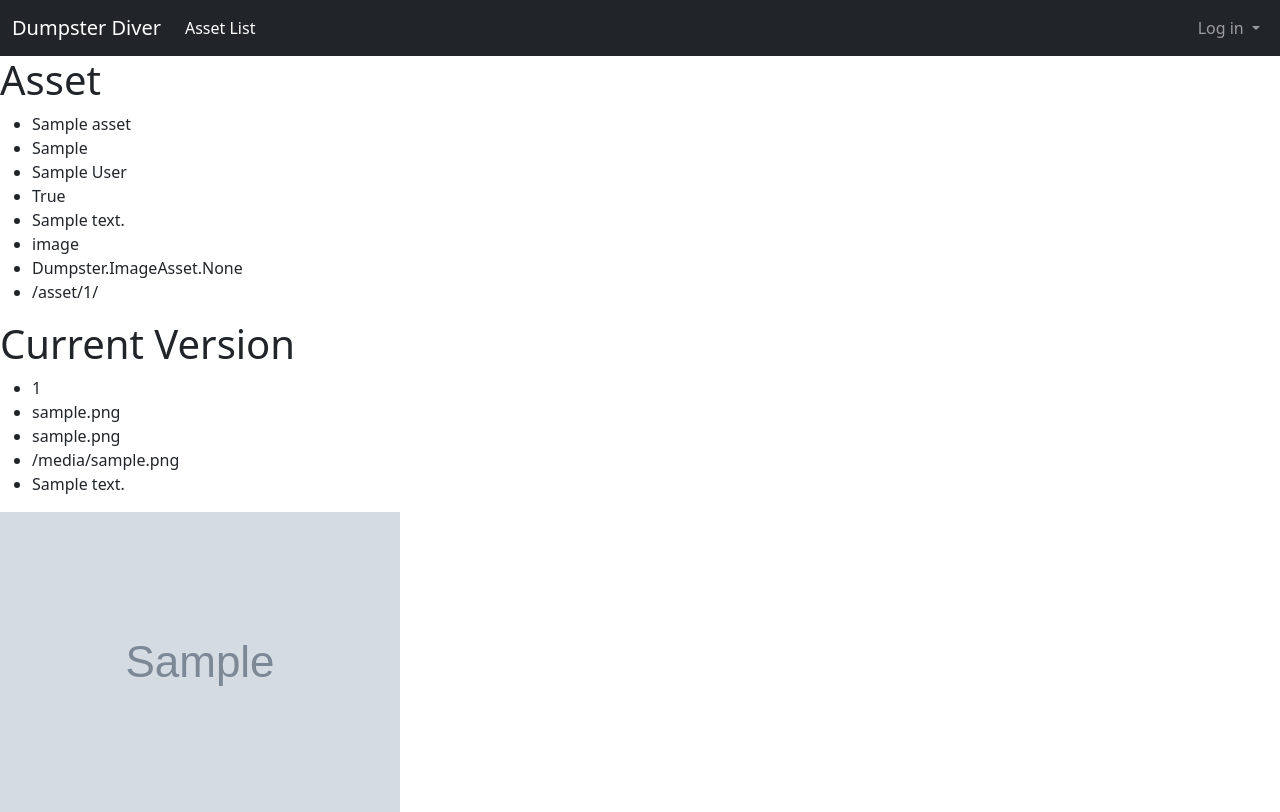
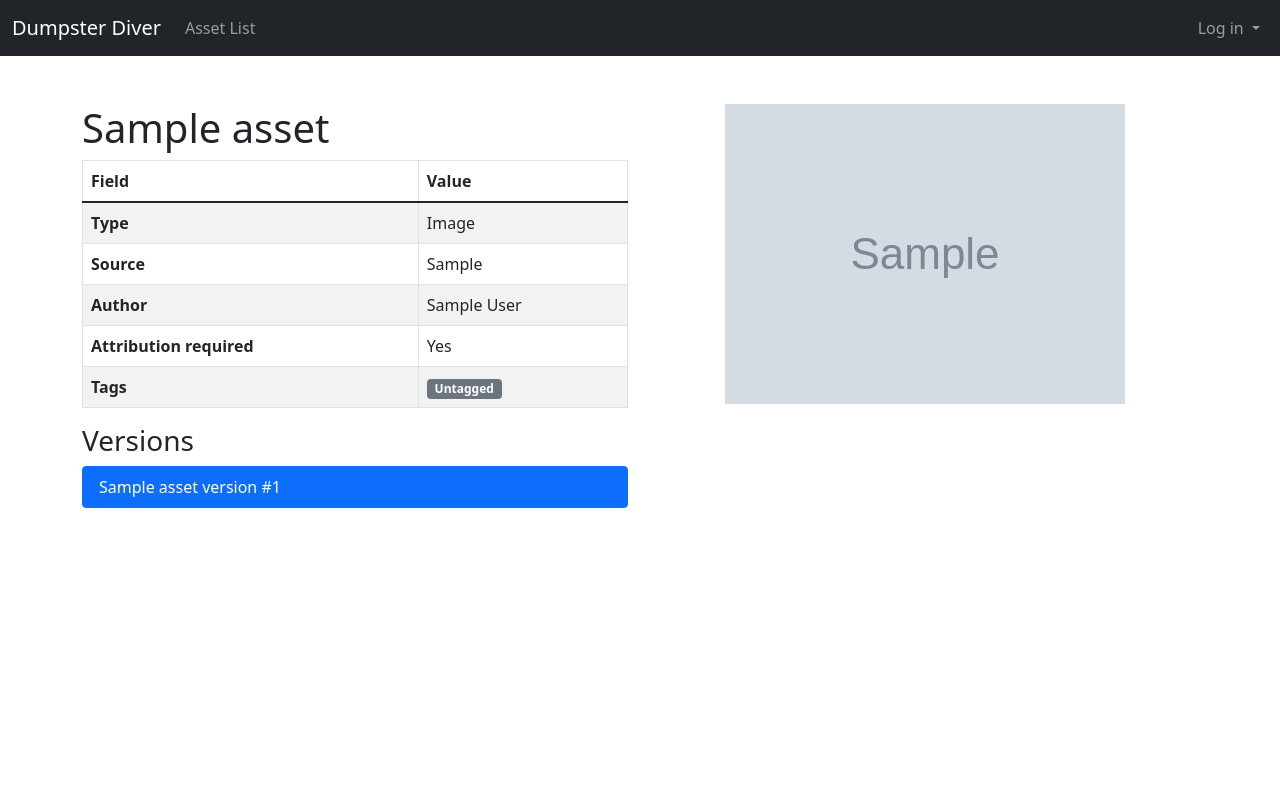
Before and after one commit to PrivateButts/Dumpster-Diver, a Django app: page /asset/1/ in a window 1280 px wide. After the commit the page ends 508 px from the top, so only its background shows below. Run offline with Django 3.2, Linux system fonts and the light colour scheme; tables that the repository leaves empty hold one stand-in row (values such as "Sample post"); grey boxes marked "Sample" are stand-in pictures; style sheets or scripts are compiled from the project's sources; some libraries are stand-ins or nearby versions.

Commit message:
Some style work

```diff
--- a/Dumpster/templates/Dumpster/asset_detail.html
+++ b/Dumpster/templates/Dumpster/asset_detail.html
@@ -1,6 +1,53 @@
 {% extends 'base.html' %}
 
 {% block body %}
+<div class="container">
+    <div class="row mt-5">
+        <div class="col-md-6 order-md-last text-center">{% include 'Dumpster/asset_views/viewer.html' with type=Asset.type asset=Asset.current_version only %}</div>
+        <div class="col-md-6 order-md-first">
+            <h1>{{ Asset.name }}</h1>
+            <table class="table table-striped table-bordered">
+                <thead>
+                    <tr>
+                        <th>Field</th>
+                        <th>Value</th>
+                    </tr>
+                </thead>
+                <tbody>
+                    <tr>
+                        <th scope="row">Type</th>
+                        <td>{{ Asset.get_type_display }}</td>
+                    </tr>
+                    <tr>
+                        <th scope="row">Source</th>
+                        <td>{{ Asset.source }}</td>
+                    </tr>
+                    <tr>
+                        <th scope="row">Author</th>
+                        <td>{{ Asset.author }}</td>
+                    </tr>
+                    <tr>
+                        <th scope="row">Attribution required</th>
+                        <td data-bs-toggle="popover" title="" data-bs-trigger="hover focus click" data-bs-content="{{ Asset.attribution_text }}" data-bs-placement="right">{{ Asset.attribution_required|yesno:"Yes,No" }}</td>
+                    </tr>
+                    <tr>
+                        <th scope="row">Tags</th>
+                        <td>{% include 'Dumpster/tag_badges.html' with tags=asset.tags.all only %}</td>
+                    </tr>
+                </tbody>
+            </table>
+
+            <h3>Versions</h3>
+            <ul class="list-group">
+                {% for version in Asset.versions.all %}
+                <a target="_blank" href="{{ version.file.url }}" class="list-group-item {% if version.id == Asset.current_version.id %}active{% endif %}">{{ version }}</a>
+                {% endfor %}
+            </ul>
+        </div>
+    </div>
+</div>
+
+{% comment %}
 <h1>Asset</h1>
 <ul>
     <li>{{ Asset.name }}</li>
@@ -22,4 +69,5 @@
     <li>{{ Asset.current_version.notes }}</li>
 </ul>
 {% include 'Dumpster/asset_views/viewer.html' with type=Asset.type asset=Asset.current_version only %}
+{% endcomment %}
 {% endblock %}
--- a/Dumpster/templates/Dumpster/asset_views/model_asset.html
+++ b/Dumpster/templates/Dumpster/asset_views/model_asset.html
@@ -1,5 +1,5 @@
 {% load static %}
 
-<div id="model-view" data-model-url="{{ model.file.url }}"></div>
+<div id="model-view" data-model-url="{{ model.file.url }}" class="h-100"></div>
 
 <script src="{% static 'webpack/model-bundle.js' %}"></script>
--- a/Dumpster/templates/Dumpster/asset_views/video_asset.html
+++ b/Dumpster/templates/Dumpster/asset_views/video_asset.html
@@ -1,4 +1,4 @@
-<video controls>
+<video class="w-100" controls>
     <source src="{{ video.file.url }}" type="video/mp4">
   Your browser does not support the video tag.
 </video>
--- /dev/null
+++ b/Dumpster/templates/Dumpster/tag_badges.html
@@ -0,0 +1,10 @@
+{% for tag in tags %}
+{% if tag.text_color and tag.background_color %}
+<span class="badge"
+    style="color:{{ tag.text_color }}; background-color: {{ tag.background_color }}">{{ tag.name }}</span>
+{% else %}
+<span class="badge bg-primary">{{ tag.name }}</span>
+{% endif %}
+{% empty %}
+<span class="badge bg-secondary">Untagged</span>
+{% endfor %}
--- a/Dumpster/views.py
+++ b/Dumpster/views.py
@@ -22,6 +22,7 @@ class AssetListView(FilterView):
     model = Asset
     template_name = "Dumpster/asset_list.html"
     filterset_class = AssetFilter
+    paginate_by = 100
 
 
 class AssetDetailView(generic.DetailView):
--- a/DumpsterDiver/settings.py
+++ b/DumpsterDiver/settings.py
@@ -156,3 +156,4 @@ CACHES = {
 }
 
 LOGIN_REDIRECT_URL = 'home'
+LOGOUT_REDIRECT_URL = 'home'
--- a/DumpsterDiver/templates/base.html
+++ b/DumpsterDiver/templates/base.html
@@ -7,7 +7,6 @@
     <meta http-equiv="X-UA-Compatible" content="IE=edge">
     <meta name="viewport" content="width=device-width, initial-scale=1.0">
     <title>{% block title %}{% endblock %}</title>
-    <script src="{% static 'webpack/index-bundle.js' %}"></script>
     <link rel="stylesheet" href="https://cdnjs.cloudflare.com/ajax/libs/prism/1.24.1/themes/prism.min.css"
         integrity="sha512-tN7Ec6zAFaVSG3TpNAKtk4DOHNpSwKHxxrsiw4GHKESGPs5njn/0sMCUMl2svV4wo4BK/rCP7juYz+zx+l6oeQ=="
         crossorigin="anonymous" referrerpolicy="no-referrer" />
@@ -25,7 +24,7 @@
             <div class="collapse navbar-collapse" id="navbarNavDropdown">
                 <ul class="navbar-nav me-auto">
                     <li class="nav-item">
-                        <a class="nav-link active" aria-current="page" href="{% url 'asset-list' %}">Asset List</a>
+                        <a class="nav-link" aria-current="page" href="{% url 'asset-list' %}">Asset List</a>
                     </li>
                 </ul>
 
@@ -38,7 +37,7 @@
                             {{ request.user.username }}
                         </a>
                         <ul class="dropdown-menu" aria-labelledby="navbarDropdownMenuLink">
-                            <li><a class="dropdown-item" target="_blank" href="{% url 'admin:index' %}">Admin</a></li>
+                            {% if request.user.is_staff %}<li><a class="dropdown-item" target="_blank" href="{% url 'admin:index' %}">Admin</a></li>{% endif %}
                             <li>
                                 <hr class="dropdown-divider">
                             </li>
@@ -54,7 +53,7 @@
                             data-bs-toggle="dropdown" aria-expanded="false">
                             Log in
                         </a>
-                        <div class="dropdown-menu dropdown-menu-end dropdown-menu-dark">
+                        <div class="dropdown-menu dropdown-menu-end dropdown-menu-dark" style="min-width: 20rem;">
                             <form class="px-4 py-3" method="post" action="{% url 'login' %}">
                                 {% csrf_token %}
                                 <div class="mb-3">
@@ -67,19 +66,10 @@
                                     <input type="password" class="form-control" id="password" name="password"
                                         placeholder="">
                                 </div>
-                                <div class="mb-3">
-                                    <div class="form-check">
-                                        <input type="checkbox" class="form-check-input" id="dropdownCheck">
-                                        <label class="form-check-label" for="dropdownCheck">
-                                            Remember me
-                                        </label>
-                                    </div>
-                                </div>
-                                <button type="submit" class="btn btn-primary">Sign in</button>
+                                <button type="submit" class="btn btn-primary">Log in</button>
                             </form>
                             <div class="dropdown-divider"></div>
-                            <a class="dropdown-item" href="#">New around here? Sign up</a>
-                            <a class="dropdown-item" href="#">Forgot password?</a>
+                            <a class="dropdown-item" href="{% url 'password_reset' %}">Forgot password?</a>
                         </div>
                     </li>
                 </ul>
@@ -95,6 +85,7 @@
     <script src="https://cdnjs.cloudflare.com/ajax/libs/prism/1.24.1/plugins/autoloader/prism-autoloader.min.js"
         integrity="sha512-xCfKr8zIONbip3Q1XG/u5x40hoJ0/DtP1bxyMEi0GWzUFoUffE+Dfw1Br8j55RRt9qG7bGKsh+4tSb1CvFHPSA=="
         crossorigin="anonymous" referrerpolicy="no-referrer"></script>
+    <script src="{% static 'webpack/index-bundle.js' %}"></script>
     {% block js %}{% endblock %}
 </body>
 
--- a/frontend/index.js
+++ b/frontend/index.js
@@ -1,2 +1,15 @@
 import 'bootstrap/dist/css/bootstrap.min.css';
-import 'bootstrap';
+import * as bootstrap from 'bootstrap';
+
+// Popover
+var popoverTriggerList = [].slice.call(document.querySelectorAll('[data-bs-toggle="popover"]'))
+var popoverList = popoverTriggerList.map(function (popoverTriggerEl) {
+    console.log(popoverTriggerEl)
+    return new bootstrap.Popover(popoverTriggerEl)
+})
+
+// Tooltips
+var tooltipTriggerList = [].slice.call(document.querySelectorAll('[data-bs-toggle="tooltip"]'))
+var tooltipList = tooltipTriggerList.map(function (tooltipTriggerEl) {
+  return new bootstrap.Tooltip(tooltipTriggerEl)
+})
--- a/package.json
+++ b/package.json
@@ -28,7 +28,7 @@
     "webpack-cli": "^4.8.0"
   },
   "dependencies": {
-    "@popperjs/core": "^2.9.3",
+    "@popperjs/core": "^2.10.1",
     "bootstrap": "^5.1.0",
     "glsl-blend-soft-light": "^1.0.5",
     "glsl-film-grain": "^1.0.4",
```
Also changed, not shown: Dumpster/templates/Dumpster/asset_detail_dump.html (added, +25 -0 lines), Dumpster/templates/Dumpster/asset_list.html (+2 -10 lines), frontend/model-viewer.js (+9 -2 lines), package-lock.json.
